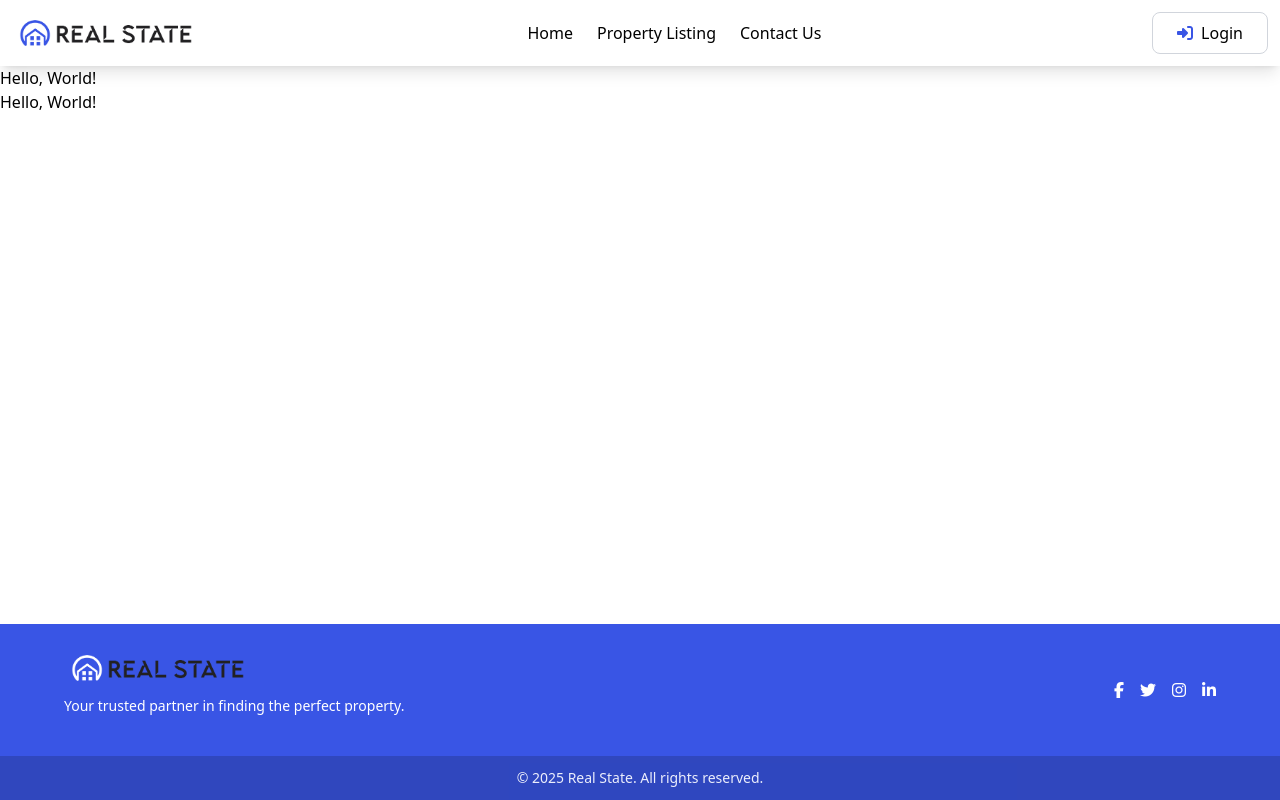
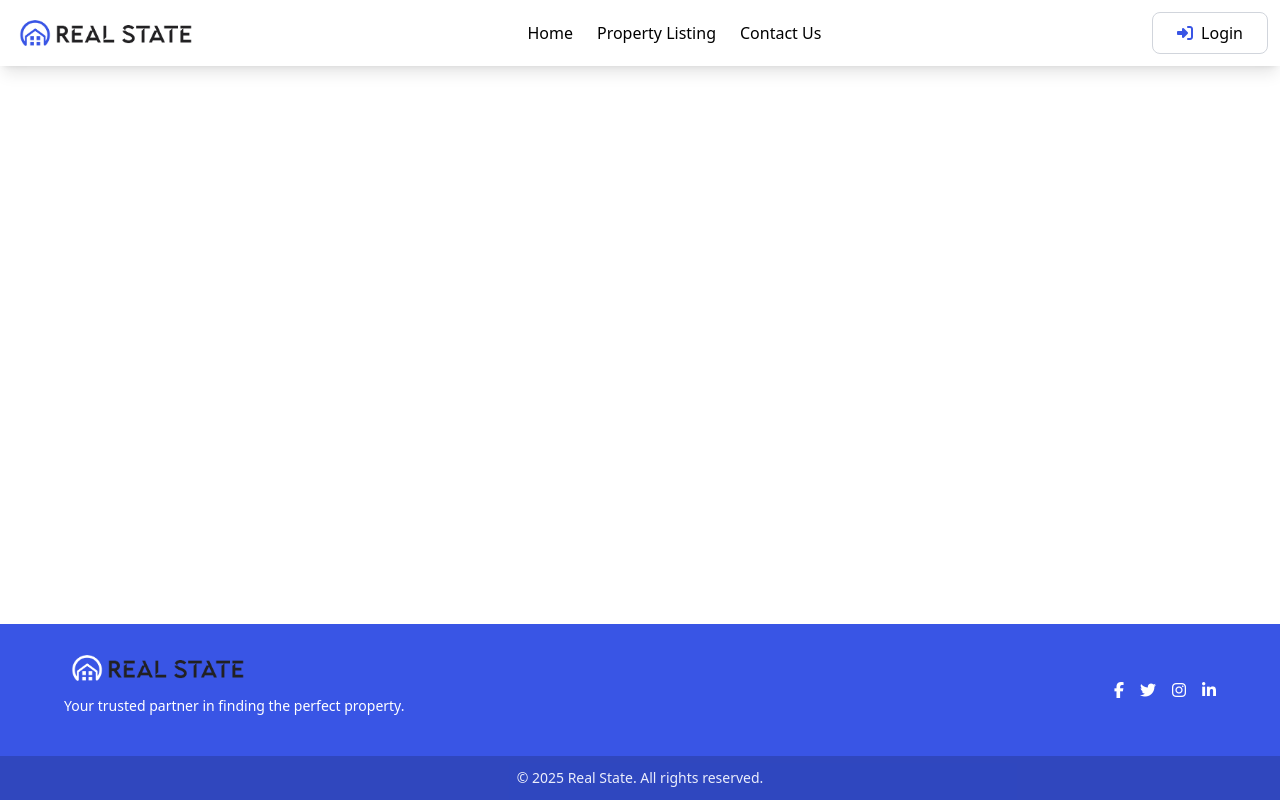
Before and after one commit to abdinaser49/Real-State, a website: page index.html in a window 1280 px wide. Drawn offline with Linux system fonts and the light colour scheme.

Commit message:
add changes.

```diff
--- a/index.html
+++ b/index.html
@@ -52,8 +52,6 @@
         </nav>
     </header>
     <main>
-        <h1>Hello, World!</h1>
-        <h1 class="text-5xl text-amber-400">Hello, World!</h1>
     </main>
     <footer class="bg-[#3955E5] text-white mt-20 absolute w-full bottom-0">
         <div class="max-w-6xl py-6 mx-auto flex flex-col md:flex-row justify-between items-center space-y-4">
```
